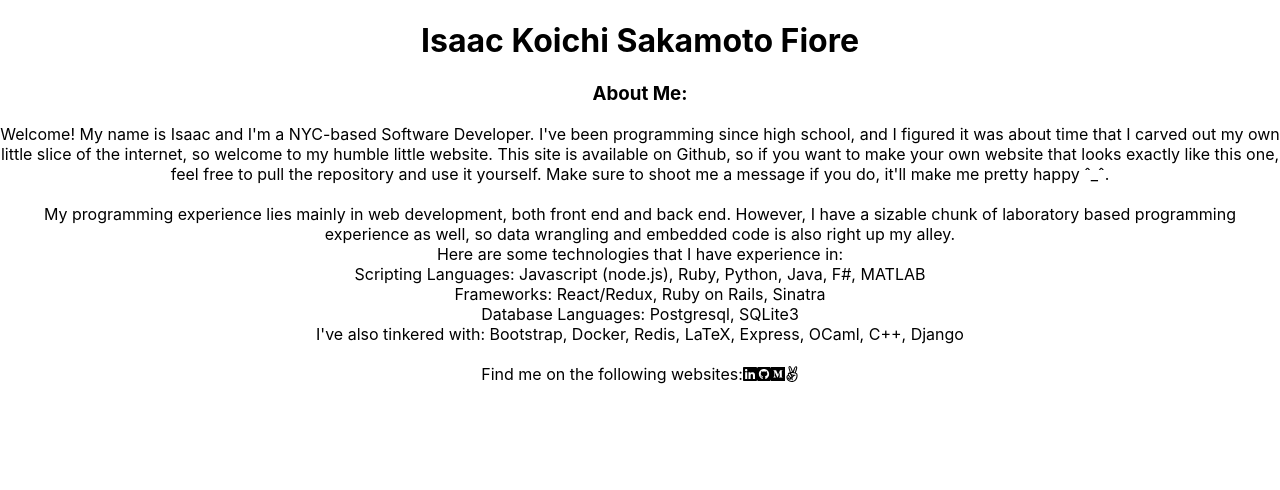
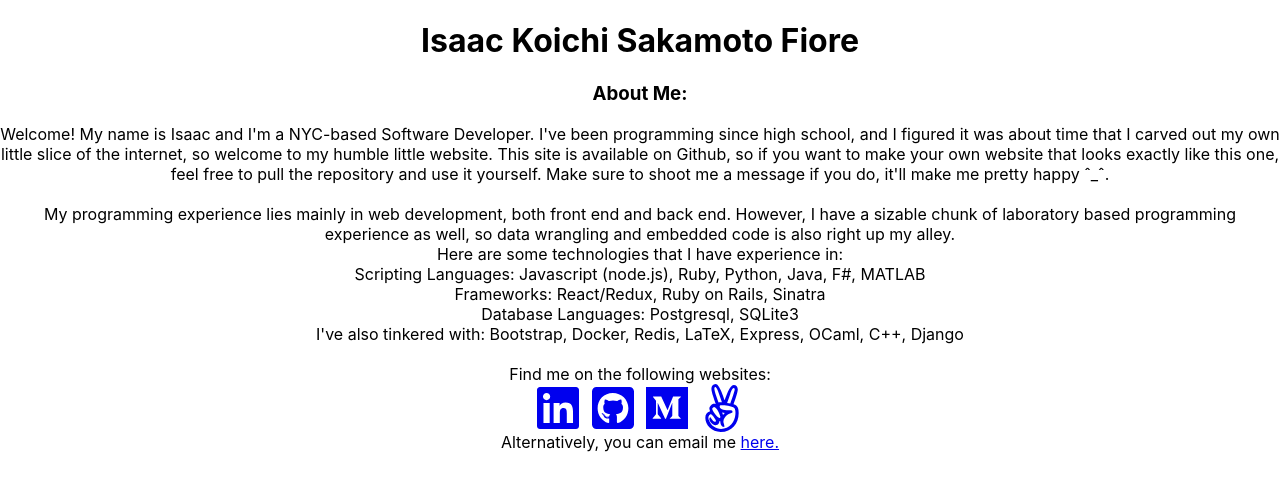
Before and after one commit to KoichiSakamoto/isaac-fiore-dot-com, a React (Create React App) app: page / in a window 1280 px wide. Shown: the top 490 px of the page. Built offline with nearby package versions, Linux system fonts and the light colour scheme.

Commit message:
added margins to social icons, added links too

```diff
--- a/src/App.css
+++ b/src/App.css
@@ -22,6 +22,10 @@
   color: #61dafb;
 }
 
+.social-icon {
+  margin-left: 0.5%;
+  margin-right: 0.5%;
+}
 
 @keyframes App-logo-spin {
   from {
--- a/src/components/About.js
+++ b/src/components/About.js
@@ -39,11 +39,21 @@ export default function About(props) {
 
       <section>
       Find me on the following websites:
-      <FontAwesomeIcon icon={faLinkedin} />
-      <FontAwesomeIcon icon={faGithubSquare} />
-      <FontAwesomeIcon icon={faMedium} />
-      <FontAwesomeIcon icon={faAngellist} />
-
+      <br />
+      <a className="social-icon" href="https://www.linkedin.com/in/isaac-fiore-7b657514a/">
+        <FontAwesomeIcon icon={faLinkedin} size="3x" />
+      </a>
+      <a className="social-icon" href="https://github.com/KoichiSakamoto" >
+        <FontAwesomeIcon icon={faGithubSquare} size="3x" />
+      </a>
+      <a className="social-icon" href="https://medium.com/@isaackoichi" >
+        <FontAwesomeIcon icon={faMedium} size="3x" />
+      </a>
+      <a className="social-icon" href="https://angel.co/isaac-fiore">
+        <FontAwesomeIcon icon={faAngellist} size="3x" />
+      </a>
+      <br />
+      Alternatively, you can email me <a href="mailto:isaac.fiore@mail.mcgill.ca"> here. </a>
       </section>
 
     </main>
```
